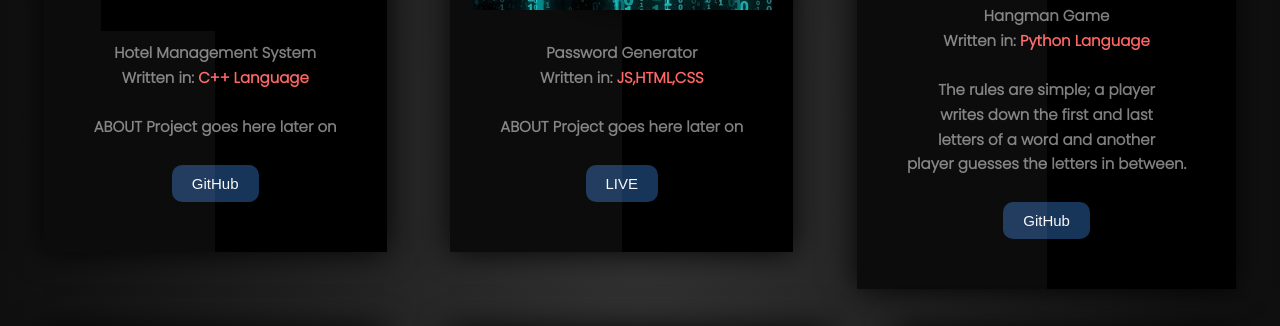
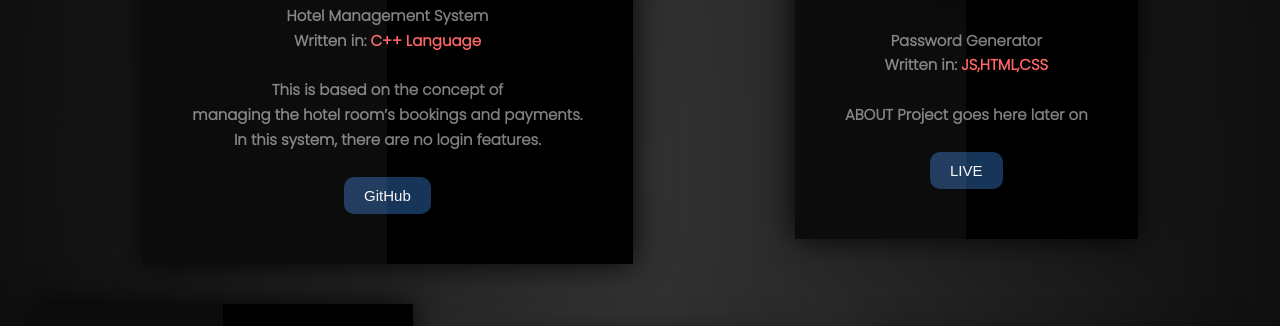
Before and after one commit to The-Young-Programmer/The-Young-Programmer, a plain HTML site: page index.html in a window 1280 px wide. Shown: the part 4965-5291 px from the top of the page. Drawn offline with nearby package versions, Linux system fonts and the light colour scheme.

Commit message:
Update index.html

```diff
--- a/index.html
+++ b/index.html
@@ -455,10 +455,10 @@ Favourite sport🏅: Swimming 🏊 and Car Racing🏁
                <!-- <h2>Image<span>7</span></h2>-->
               </div>
             </div>
-            <h2 style="text-align:center;" class="sec3__text">Hotel Management System<br>Written in: <span style="color:#ff6666;">C++ Language</span><br><br>ABOUT Project goes here later on<br><br></h2>
+            <h2 style="text-align:center;" class="sec3__text">Hotel Management System<br>Written in: <span style="color:#ff6666;">C++ Language</span><br><br>This is based on the concept of<br> managing the hotel room’s bookings and payments.<br> In this system, there are no login features.<br><br></h2>
 
 
-	  <a style="text-decoration:none;" href="https://github.com/The-Young-Programmer/Hotel-Booking-Management-System" target="_blank">
+	  <a style="text-decoration:none;" href="https://github.com/The-Young-Programmer/C-CPP-Programming-Project/tree/main/Hotel%20Management%20System" target="_blank">
 	  <button>GitHub</button>
 	  </a></div>
         </div>
```
